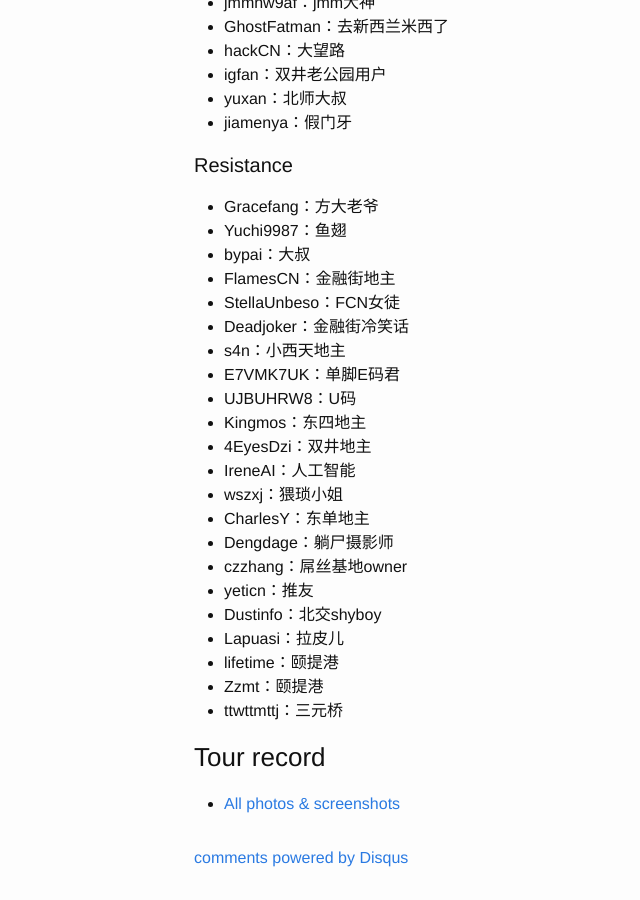
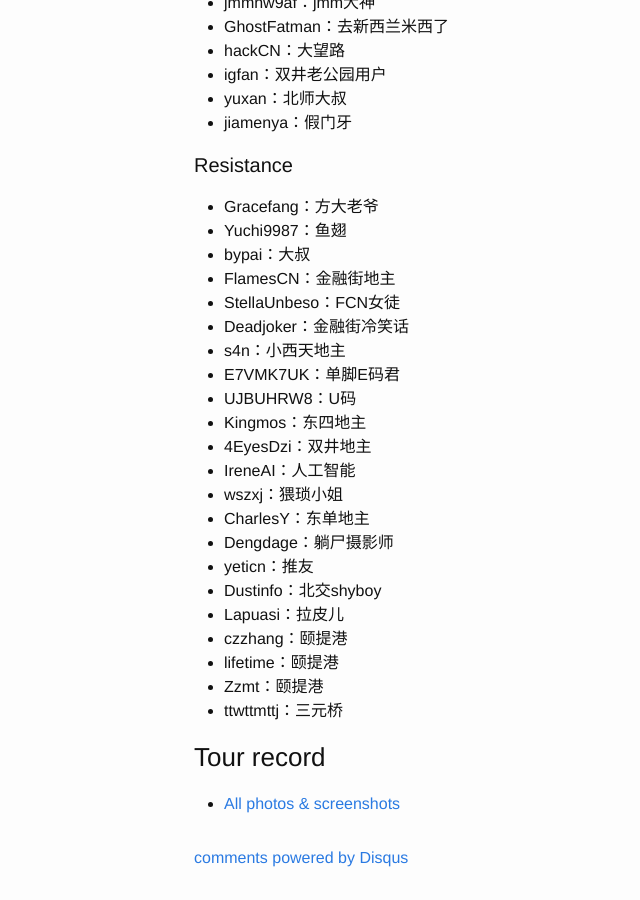
Before and after one commit to Afio/afio.github.io, a Jekyll site: the page built from _posts/2014-10-18-Ingress-Tour.md, in a window 1280 px wide and 900 px high, scrolled down 1574 px. Shown: the whole window, without its empty margins (76-716 px from the left). Built offline with Jekyll 4.4.1, drawn with Linux system fonts in a browser that asks for light colours; comment, search, counter and statistics services are not loaded.

Commit message:
* update

```diff
--- a/_posts/2014-10-18-Ingress-Tour.md
+++ b/_posts/2014-10-18-Ingress-Tour.md
@@ -87,10 +87,10 @@ Just like the Lines says, <a href="https://www.ingress.com/" target="_blank">Ing
 - wszxj：猥琐小姐
 - CharlesY：东单地主
 - Dengdage：躺尸摄影师
-- czzhang：屌丝基地owner
 - yeticn：推友
 - Dustinfo：北交shyboy
 - Lapuasi：拉皮儿
+- czzhang：颐提港
 - lifetime：颐提港
 - Zzmt：颐提港
 - ttwttmttj：三元桥
```
